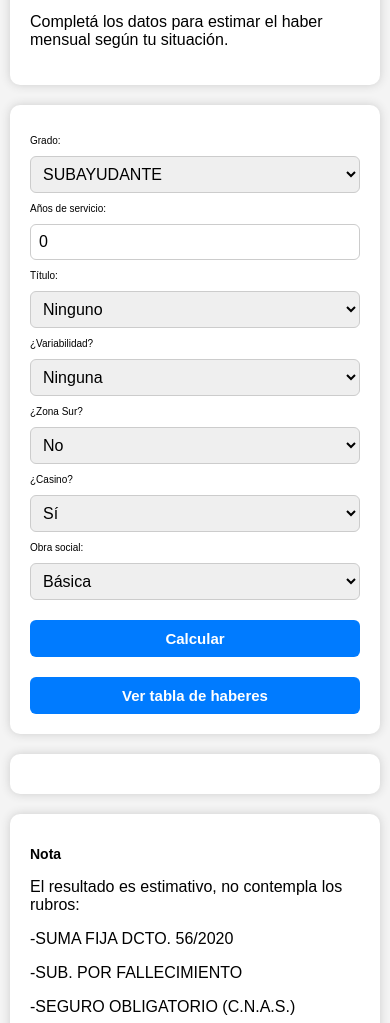
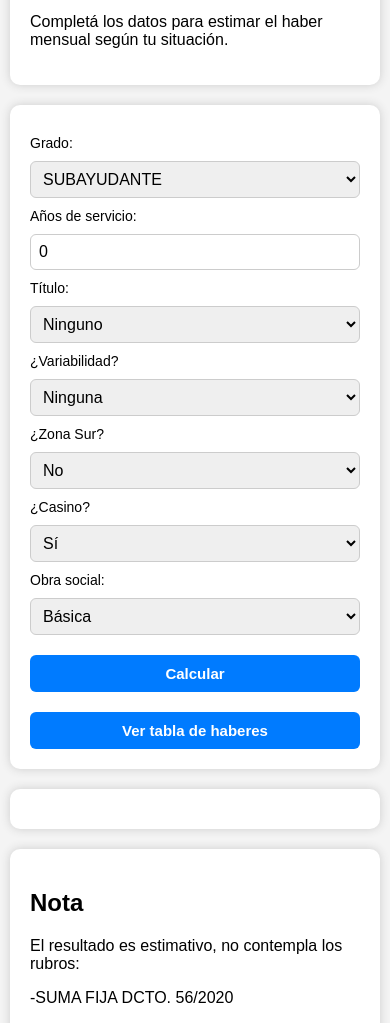
Before and after one commit to conurba/CHSPF, a plain HTML site: page index.html in a window 390 px wide. Shown: the part 73-1096 px from the top of the page. Drawn offline with Linux system fonts and the light colour scheme.

Commit message:
Update index.html

```diff
--- a/index.html
+++ b/index.html
@@ -70,13 +70,6 @@
 
       label {
         font-size: 14px;
-      }
-      .nota h2 {
-        font-size: 14px;
-      }
-
-      label {
-        font-size: 10px;
       }
 
       .resultado p {
```
